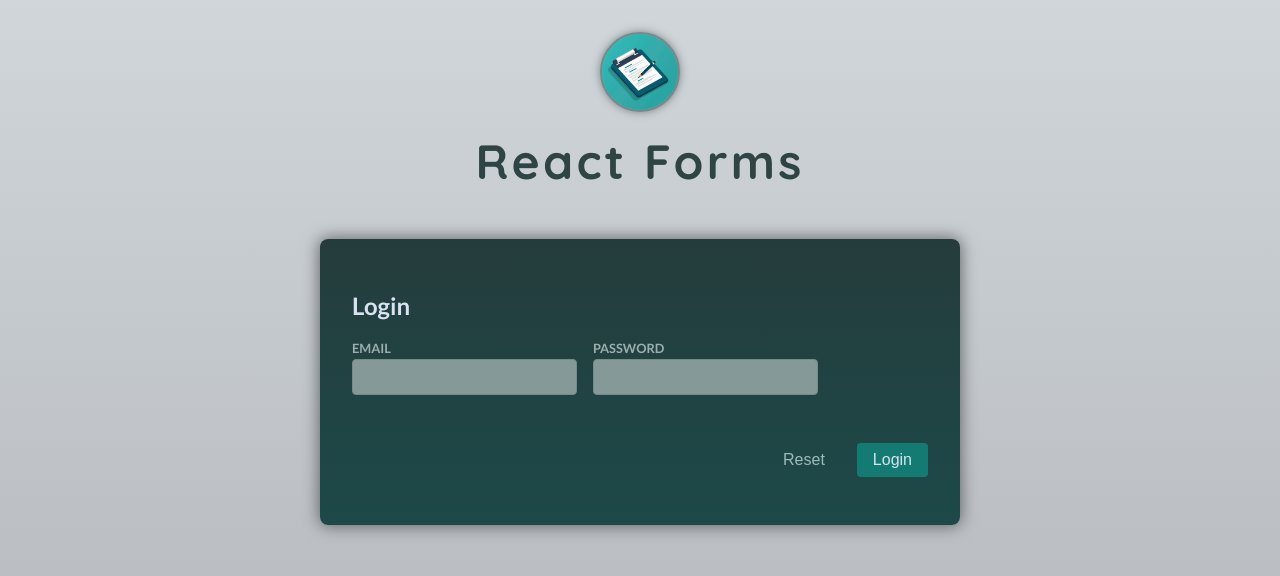
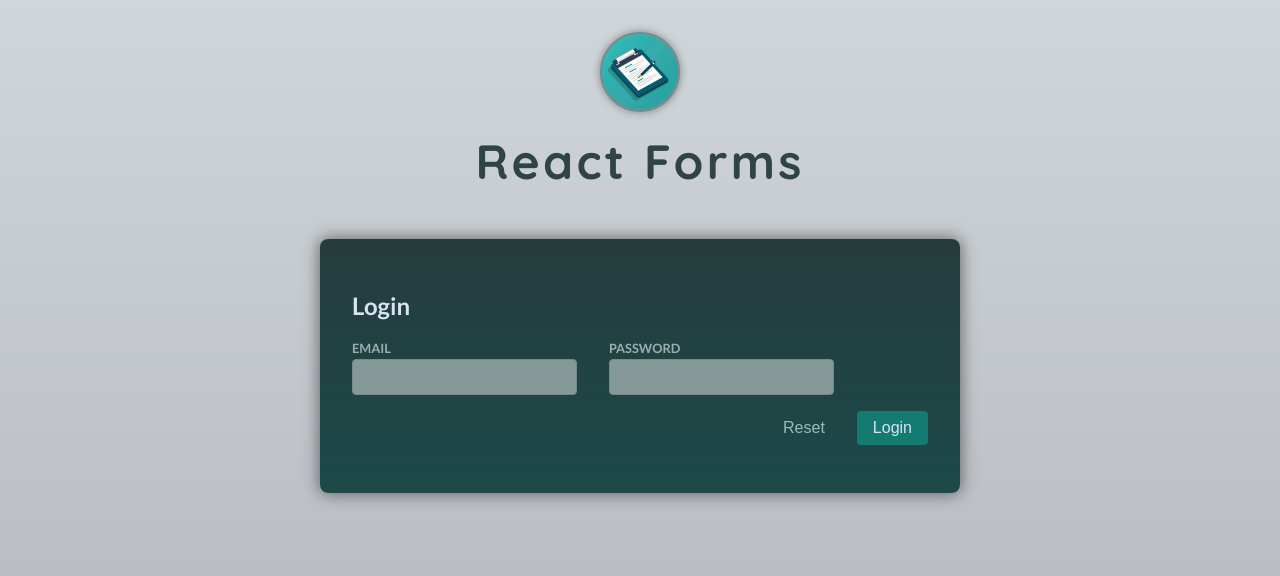
Before and after one commit to DmytroHutnyk/user-forms, a React (Vite) app: page / in a window 1280 px wide. Shown: the top 576 px of the page. Built offline with nearby package versions, Linux system fonts and the light colour scheme.

Commit message:
refactor: make the component leaner, extract form to separate Component

```diff
--- a/src/App.jsx
+++ b/src/App.jsx
@@ -8,7 +8,7 @@ export default function App() {
       <>
         <Header/>
         <main>
-          <Login/>
+          <StateLogin/>
         </main>
       </>
   )
--- /dev/null
+++ b/src/components/Input.jsx
@@ -0,0 +1,14 @@
+export default function Input({label, id, error, ...props}){
+    return (
+        <>
+            <div className="control no-margin">
+                <label htmlFor="email">{label}</label>
+                <input
+                    id={id}
+                    {...props}
+                />
+            </div>
+            <div className="control-error">{error && <p>{error}</p>}</div>
+        </>
+    )
+}
--- a/src/components/Signup.jsx
+++ b/src/components/Signup.jsx
@@ -7,14 +7,11 @@ export default function Signup() {
         const data = Object.fromEntries(formData.entries())
         data.acquisition = acquisitionChannel;
         console.log(data);
-
-        event.target.reset();
     }
 
     return (
         <form onSubmit={handleSubmit}>
             <h2>Welcome on board!</h2>
-            <p>We just need a little bit of data from you to get you started ?</p>
 
             <div className="control">
                 <label htmlFor="email">Email</label>
--- a/src/components/StateLogin.jsx
+++ b/src/components/StateLogin.jsx
@@ -1,4 +1,5 @@
 import {useState} from "react";
+import Input from "@/components/Input.jsx";
 
 export default function StateLogin() {
     const [form, setForm] = useState({
@@ -41,27 +42,24 @@ export default function StateLogin() {
             <h2>Login</h2>
 
             <div className="control-row">
-                <div className="control no-margin">
-                    <label htmlFor="email">Email</label>
-                    <input
+                <Input
+                    label="Email"
                     id="email"
                     name="email"
                     type="email"
                     onBlur={handleInputBlur}
                     value={form.email}
-                        onChange={handleChange} />
-                </div>
-                <div className="control-error">{emailIsInvalid && <p>Please enter a valid email address</p>}</div>
+                    onChange={handleChange}
+                />
 
-                <div className="control no-margin">
-                    <label htmlFor="password">Password</label>
-                    <input
+                <Input
+                    label="Password"
                     id="password"
                     name="password"
                     type="password"
                     value={form.password}
-                        onChange={handleChange}/>
-                </div>
+                    onChange={handleChange}
+                />
             </div>
 
             <p className="form-actions">
```
Lines whose indentation alone changed are shown as unchanged.
